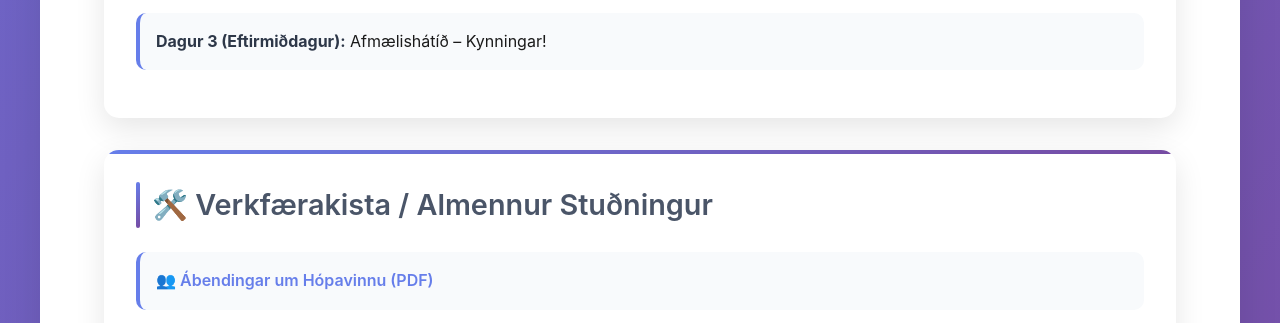
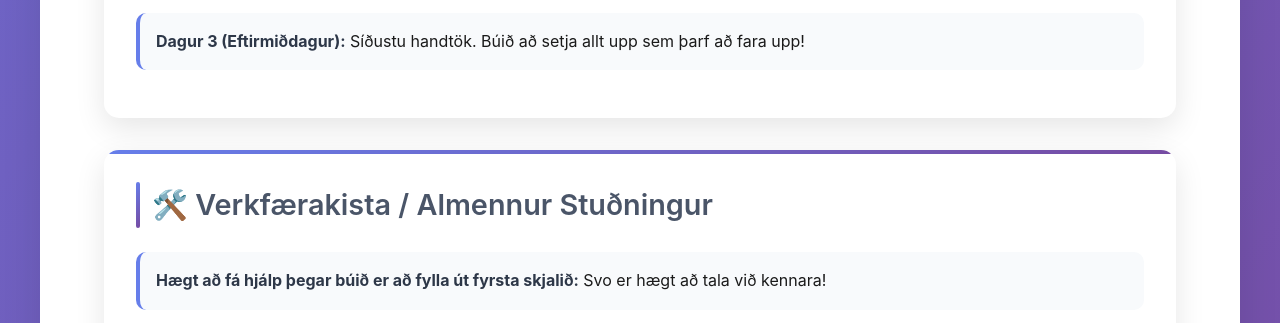
Before and after one commit to ragnarthorp/afmaeli, a plain HTML site: page index.html in a window 1280 px wide. Shown: the part 2380-2703 px from the top of the page. Drawn offline with Linux system fonts and the light colour scheme.

Commit message:
Tók út pdf

```diff
--- a/index.html
+++ b/index.html
@@ -399,14 +399,14 @@
                 <li><strong>Dagur 1 (Eftirmiðdagur):</strong> Fá lykilorð að sérsviðssíðu (Stig 1), hefja verkáætlun og rannsókn.</li>
                 <li><strong>Dagur 2:</strong> Framleiðsla og úrvinnsla. Möguleiki á að fá aðgang að Stig 2 efni.</li>
                 <li><strong>Dagur 3 (Morgun):</strong> Lokafrágangur, undirbúningur kynningar.</li>
-                <li><strong>Dagur 3 (Eftirmiðdagur):</strong> Afmælishátíð – Kynningar!</li>
+                <li><strong>Dagur 3 (Eftirmiðdagur):</strong> Síðustu handtök. Búið að setja allt upp sem þarf að fara upp!</li>
             </ul>
         </div>
 
         <div class="card" id="verkfaerakista">
             <h3>🛠️ Verkfærakista / Almennur Stuðningur</h3>
             <ul>
-                <li><a href="verkfaeri/hópavinna.pdf" target="_blank">👥 Ábendingar um Hópavinnu (PDF)</a></li>
+                <li><strong>Hægt að fá hjálp þegar búið er að fylla út fyrsta skjalið:</strong> Svo er hægt að tala við kennara!</li>
                 <li><a href="https://www.canva.com" target="_blank">🎨 Canva (ókeypis hönnunartól)</a></li>
                 <li><a href="https://pixabay.com" target="_blank">📸 Pixabay (ókeypis myndir)</a></li>
                 <li><a href="https://www.storyboardthat.com/storyboard-creator" target="_blank">📱 Storyboard That (ókeypis söguborðsgerð)</a></li>
```
